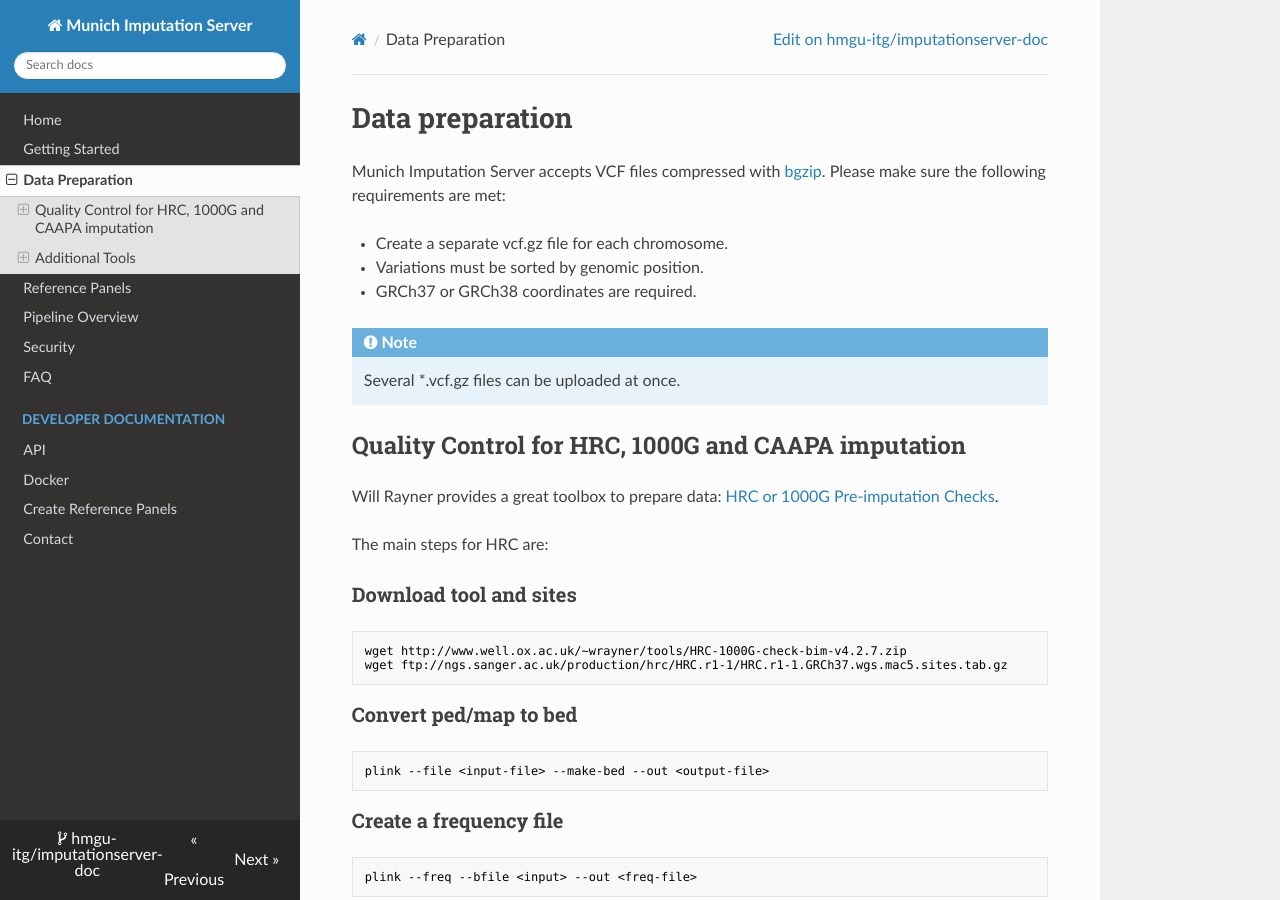
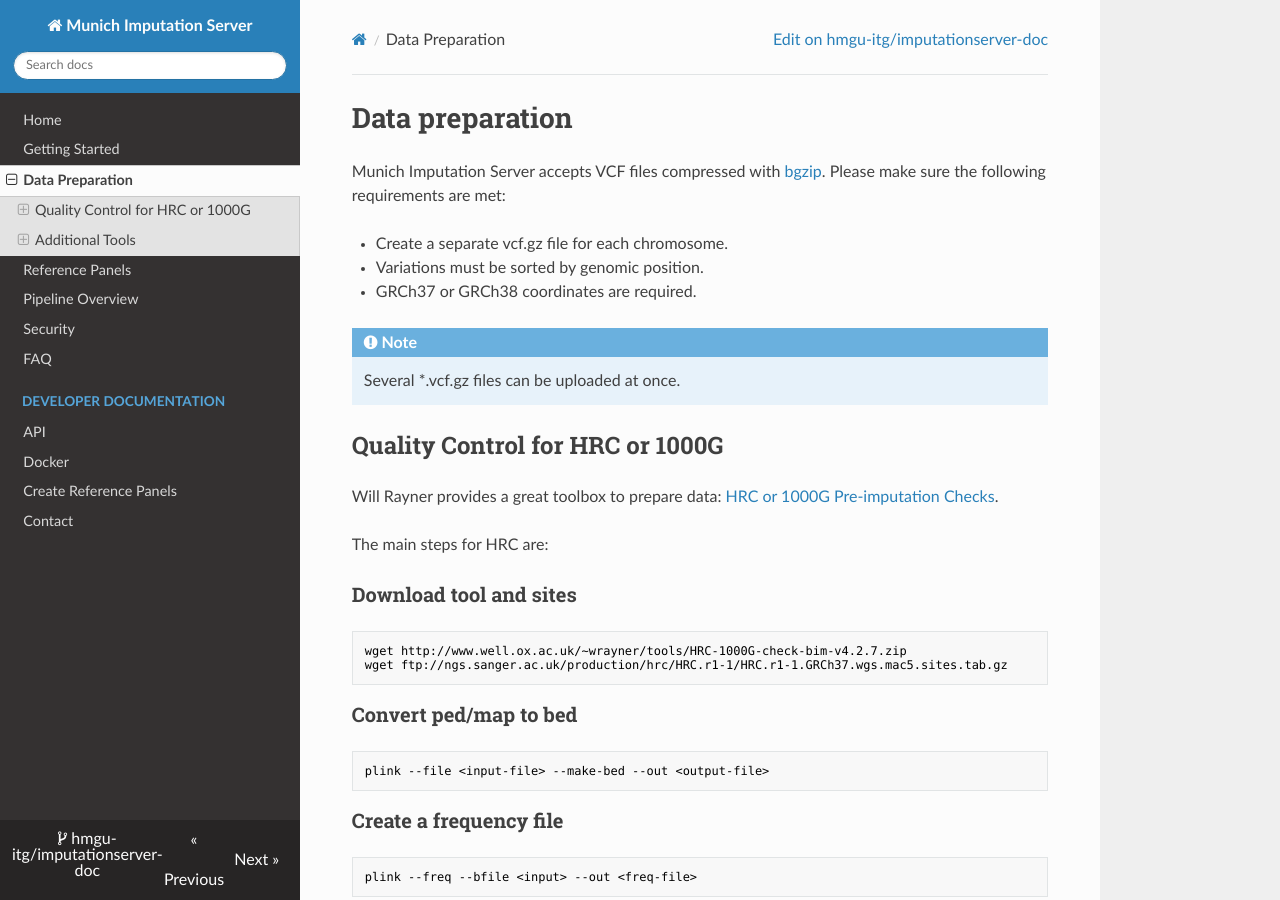
Before and after one commit to hmgu-itg/imputationserver-doc, an MkDocs documentation site: the page built from docs/prepare-your-data.md, in a window 1280 px wide and 900 px high. Built offline with MkDocs 1.6.1, drawn with Linux system fonts in a browser that asks for light colours; nearby versions of some CDN libraries.

Commit message:
Update prepare-your-data.md

```diff
--- a/docs/prepare-your-data.md
+++ b/docs/prepare-your-data.md
@@ -9,9 +9,7 @@ Munich Imputation Server accepts VCF files compressed with [bgzip](http://samtoo
 !!! note
     Several \*.vcf.gz files can be uploaded at once.
 
-
-
-## Quality Control for HRC, 1000G and CAAPA imputation
+## Quality Control for HRC or 1000G
 
 Will Rayner provides a great toolbox to prepare data: [HRC or 1000G Pre-imputation Checks](http://www.well.ox.ac.uk/~wrayner/tools/).
 
```
